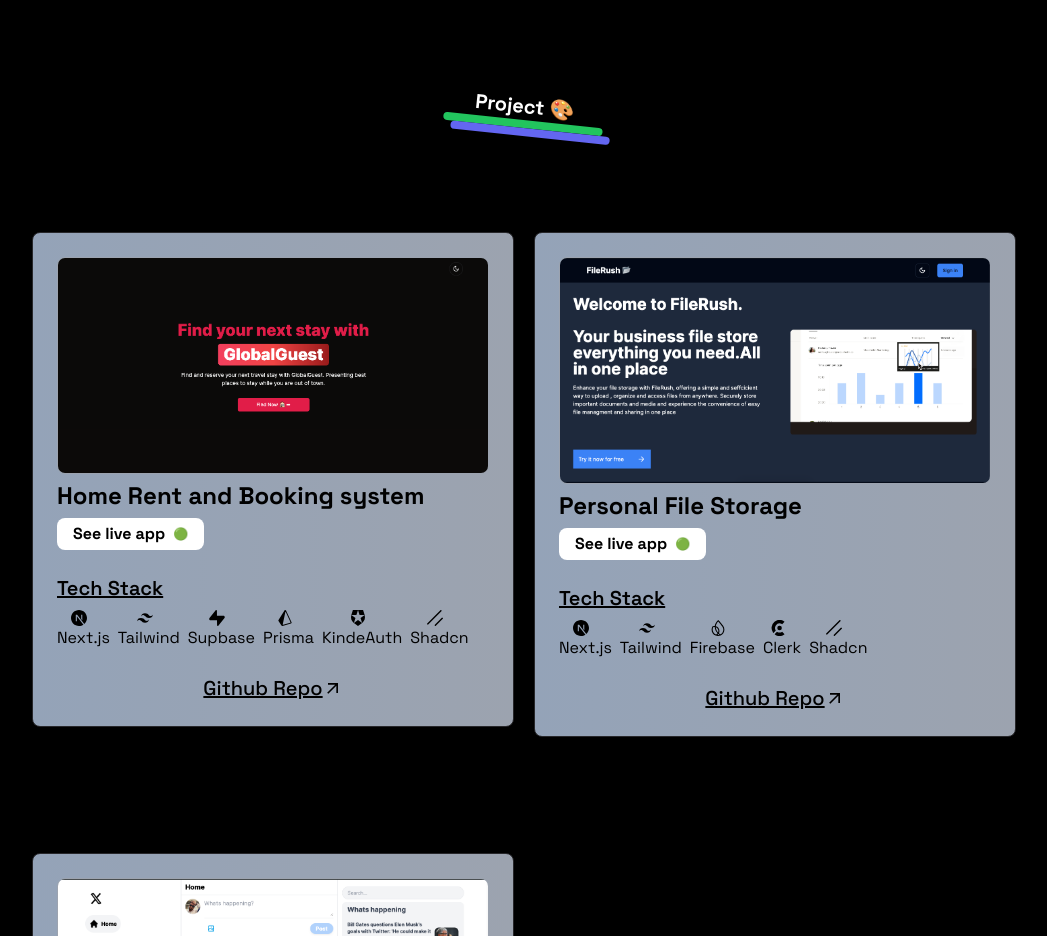
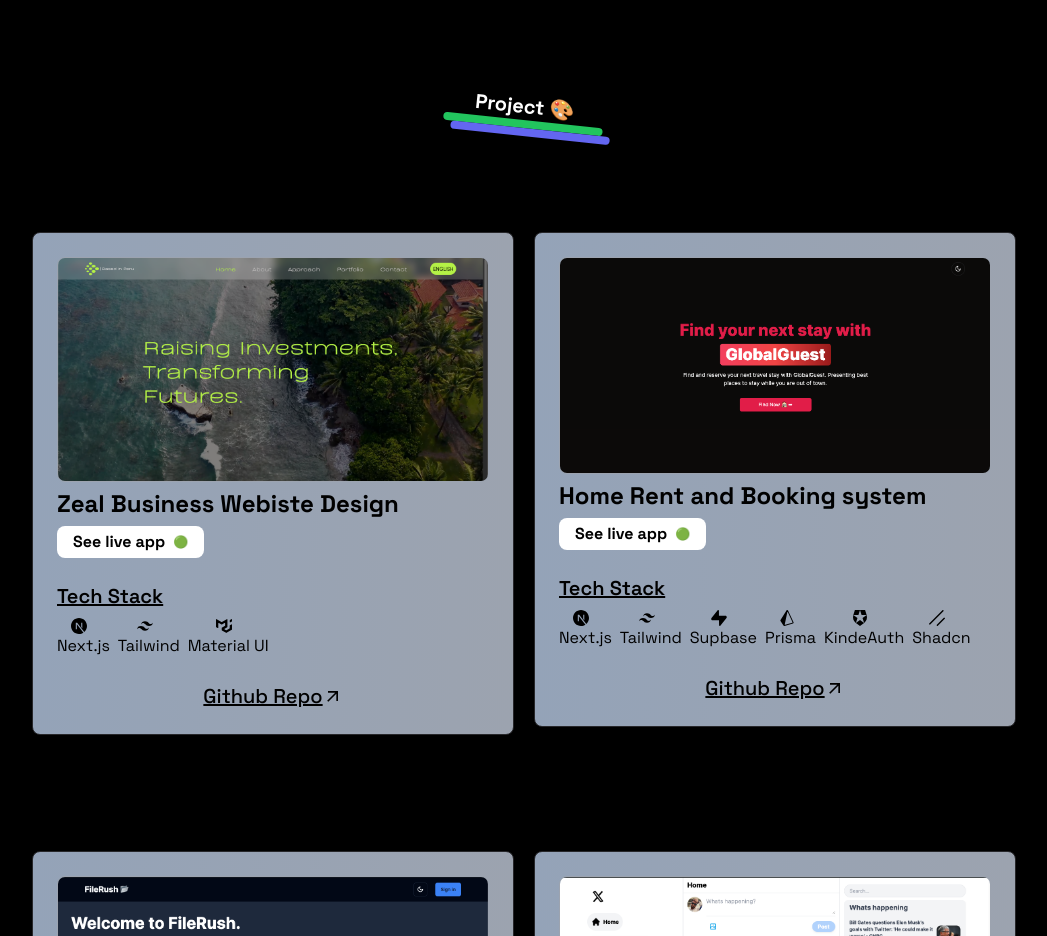
Before and after one commit to Usairam-s/dev-usairam, a Next.js app: page / in a window 1280 px wide. Shown: the part 1440-2376 px from the top of the page, without its empty margins (116-1163 px from the left). Built offline with nearby package versions, Linux system fonts and the light colour scheme.

Commit message:
Zeal project addition

```diff
--- a/app/(home)/components/Projects.tsx
+++ b/app/(home)/components/Projects.tsx
@@ -2,6 +2,7 @@
   SiAuth0,
   SiClerk,
   SiFirebase,
+  SiMui,
   SiNextdotjs,
   SiPrisma,
   SiRecoil,
@@ -15,6 +16,15 @@
 
 function Projects() {
   const projects = [
+    {
+      title: "Zeal Business Webiste Design",
+      tech: [SiNextdotjs, SiTailwindcss, SiMui],
+      techNames: ["Next.js", "Tailwind ", "Material UI"],
+      link: "https://zealclone.vercel.app",
+      cover: "/5.png",
+      github: "https://github.com/Usairam-s/zealclone",
+      background: "bg-green-500",
+    },
     {
       title: "Home Rent and Booking system",
       tech: [
```
Also changed, not shown: public/5.png (added).
